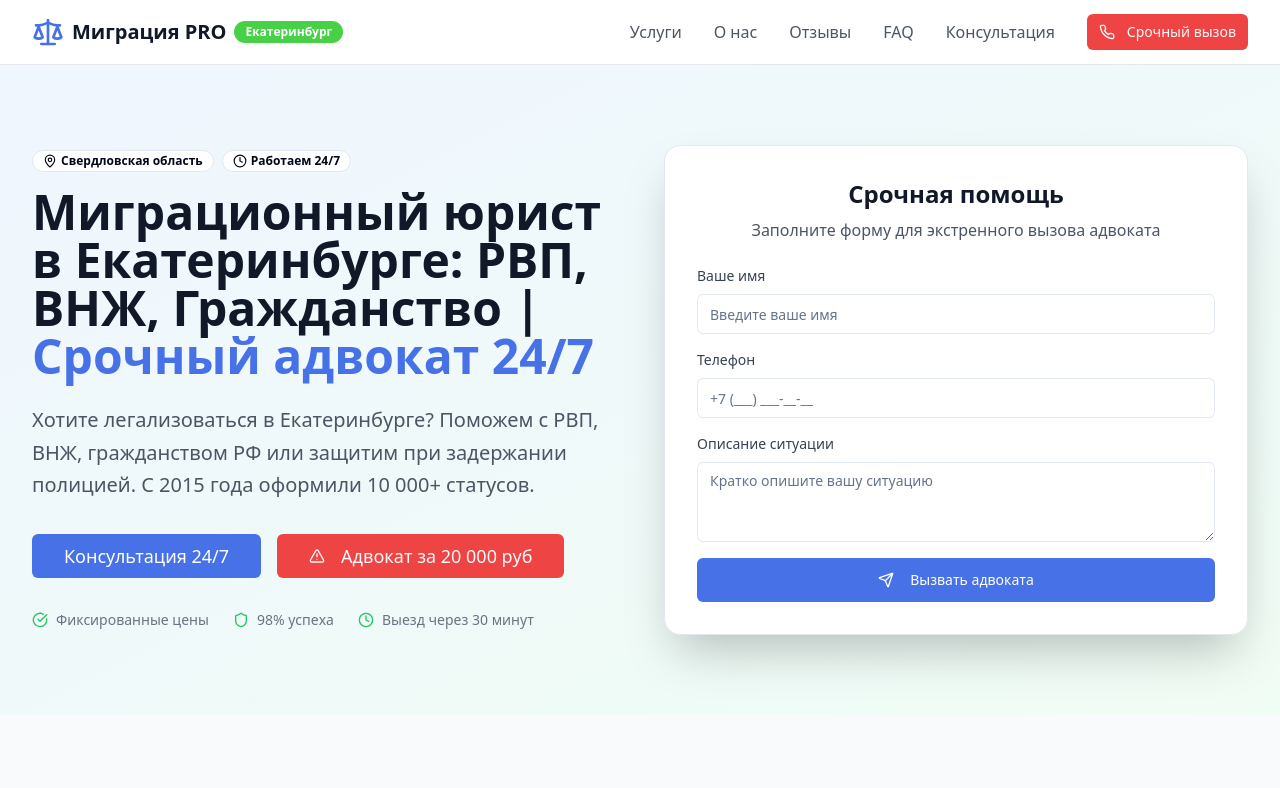
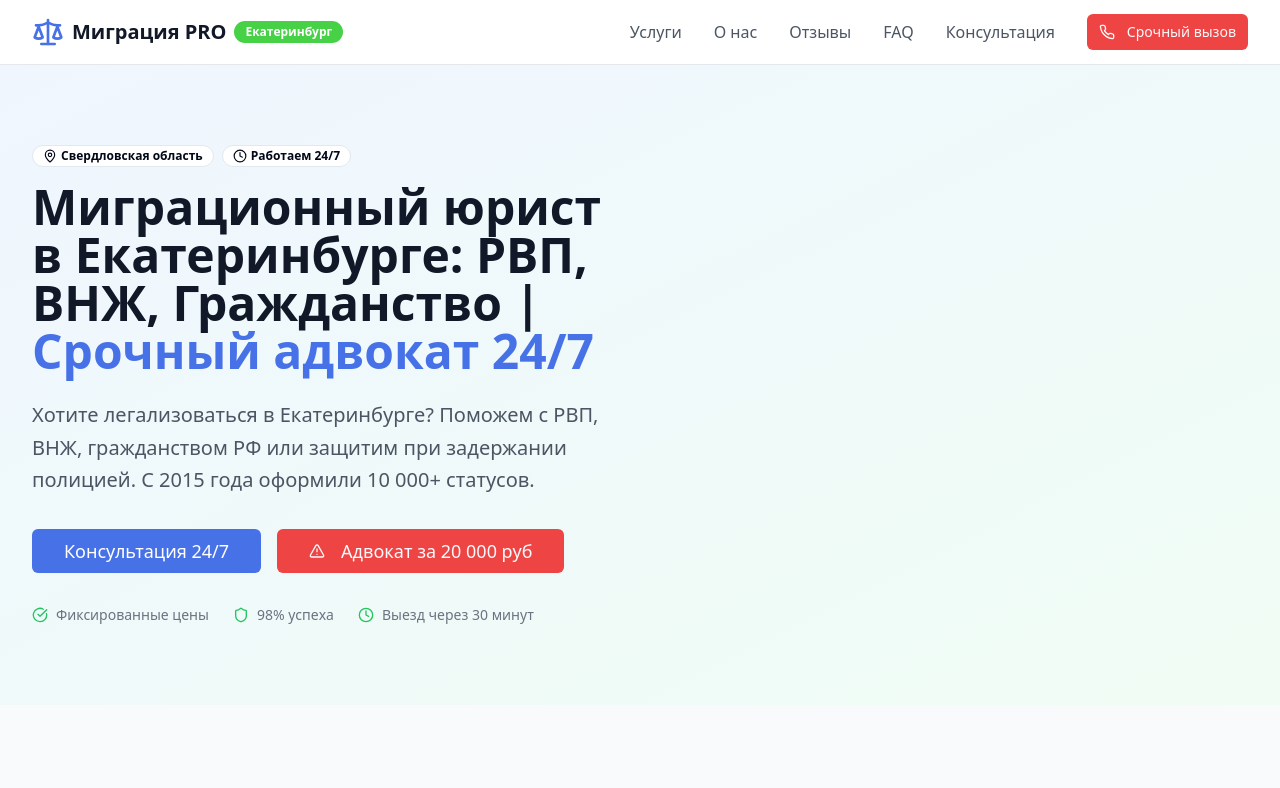
Before and after one commit to pr-poehali-dev/migration-assist-web, a React (Vite) app: page / in a window 1280 px wide. Shown: the top 788 px of the page. Built offline with nearby package versions, Linux system fonts and the light colour scheme.

Commit message:
Удаление ненужного модуля

```diff
--- a/src/components/HeroSection.tsx
+++ b/src/components/HeroSection.tsx
@@ -53,34 +53,7 @@ const HeroSection = () => {
               </div>
             </div>
           </div>
-          <div className="relative">
-            <div className="bg-white rounded-2xl shadow-2xl p-8 border">
-              <div className="text-center mb-6">
-                <h3 className="text-2xl font-bold text-gray-900 mb-2">Срочная помощь</h3>
-                <p className="text-gray-600">Заполните форму для экстренного вызова адвоката</p>
-              </div>
-              <form className="space-y-4">
-                <div>
-                  <label className="block text-sm font-medium text-gray-700 mb-2">Ваше имя</label>
-                  <Input placeholder="Введите ваше имя" />
-                </div>
-                <div>
-                  <label className="block text-sm font-medium text-gray-700 mb-2">Телефон</label>
-                  <Input placeholder="+7 (___) ___-__-__" />
-                </div>
-                <div>
-                  <label className="block text-sm font-medium text-gray-700 mb-2">Описание ситуации</label>
-                  <Textarea placeholder="Кратко опишите вашу ситуацию" rows={3} />
-                </div>
-                <Button className="w-full" size="lg" asChild>
-                  <a href="https://t.me/migracia_bot" target="_blank" rel="noopener noreferrer">
-                    <Icon name="Send" size={20} className="mr-2" />
-                    Вызвать адвоката
-                  </a>
-                </Button>
-              </form>
-            </div>
-          </div>
+
         </div>
       </div>
     </section>
```
